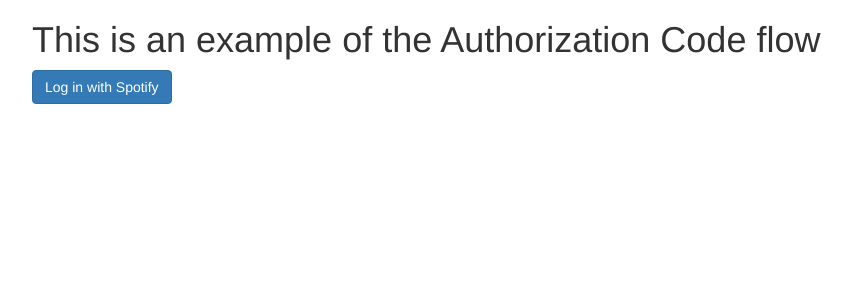
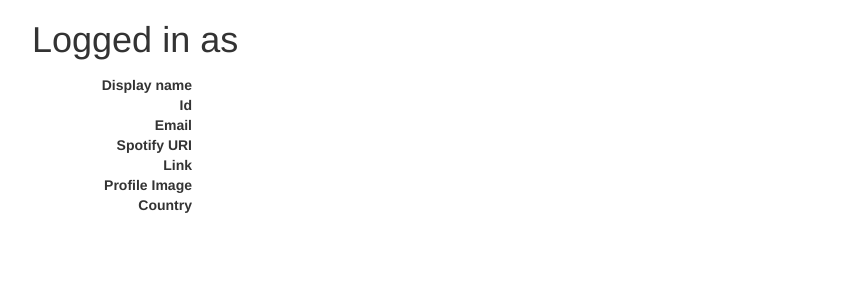
Before and after one commit to craigknott/spotify_flask_web_api, a Flask app: template spotify_flask_web_api/templates/index.html in a window 1280 px wide. Shown: the top 300 px of the page, without its empty margins (38-890 px from the left). Run offline with Flask 2, Linux system fonts and the light colour scheme; the template is opened without the code that fills it, so the values that code supplies are empty; some libraries are stand-ins or nearby versions.

Commit message:
Updated index and login pages

```diff
--- a/spotify_flask_web_api/templates/index.html
+++ b/spotify_flask_web_api/templates/index.html
@@ -3,130 +3,31 @@
   <head>
     <title>Example of the Authorization Code flow with Spotify</title>
     <link rel="stylesheet" href="//netdna.bootstrapcdn.com/bootstrap/3.1.1/css/bootstrap.min.css">
-    <style type="text/css">
-      #login, #loggedin {
-        display: none;
-      }
-      .text-overflow {
-        overflow: hidden;
-        text-overflow: ellipsis;
-        white-space: nowrap;
-        width: 500px;
-      }
-    </style>
   </head>
 
   <body>
     <div class="container">
-      <div id="login">
-        <h1>This is an example of the Authorization Code flow</h1>
-        <a href="/login" class="btn btn-primary">Log in with Spotify</a>
-      </div>
       <div id="loggedin">
         <div id="user-profile">
+          <h1>Logged in as {{ data.display_name }}</h1>
+          <div class="media">
+            <div class="pull-left">
+              <img class="media-object" width="150" src="{{ data.images.0.url }}" />
+            </div>
+            <div class="media-body">
+              <dl class="dl-horizontal">
+                <dt>Display name</dt><dd class="clearfix">{{ data.display_name }}</dd>
+                <dt>Id</dt><dd>{{ data.id }}</dd>
+                <dt>Email</dt><dd>{{ data.email }}</dd>
+                <dt>Spotify URI</dt><dd><a href="{{ data.external_urls.spotify }}">{{ data.external_urls.spotify }}</a></dd>
+                <dt>Link</dt><dd><a href="{{ data.href }}">{{ data.href }}</a></dd>
+                <dt>Profile Image</dt><dd class="clearfix"><a href="{{ data.images.0.url }}">{{ data.images.0.url }}</a></dd>
+                <dt>Country</dt><dd>{{ data.country }}</dd>
+              </dl>
+            </div>
+          </div>
         </div>
-        <div id="oauth">
-        </div>
-        <button class="btn btn-default" id="obtain-new-token">Obtain new token using the refresh token</button>
       </div>
     </div>
-
-    <script id="user-profile-template" type="text/x-handlebars-template">
-      <h1>Logged in as {{display_name}}</h1>
-      <div class="media">
-        <div class="pull-left">
-          <img class="media-object" width="150" src="{{images.0.url}}" />
-        </div>
-        <div class="media-body">
-          <dl class="dl-horizontal">
-            <dt>Display name</dt><dd class="clearfix">{{display_name}}</dd>
-            <dt>Id</dt><dd>{{id}}</dd>
-            <dt>Email</dt><dd>{{email}}</dd>
-            <dt>Spotify URI</dt><dd><a href="{{external_urls.spotify}}">{{external_urls.spotify}}</a></dd>
-            <dt>Link</dt><dd><a href="{{href}}">{{href}}</a></dd>
-            <dt>Profile Image</dt><dd class="clearfix"><a href="{{images.0.url}}">{{images.0.url}}</a></dd>
-            <dt>Country</dt><dd>{{country}}</dd>
-          </dl>
-        </div>
-      </div>
-    </script>
-
-    <script id="oauth-template" type="text/x-handlebars-template">
-      <h2>oAuth info</h2>
-      <dl class="dl-horizontal">
-        <dt>Access token</dt><dd class="text-overflow">{{access_token}}</dd>
-        <dt>Refresh token</dt><dd class="text-overflow">{{refresh_token}}></dd>
-      </dl>
-    </script>
-
-    <script src="//cdnjs.cloudflare.com/ajax/libs/handlebars.js/2.0.0-alpha.1/handlebars.min.js"></script>
-    <script src="http://code.jquery.com/jquery-1.10.1.min.js"></script>
-    <script>
-      (function() {
-        /**
-         * Obtains parameters from the hash of the URL
-         * @return Object
-         */
-        function getHashParams() {
-          var hashParams = {};
-          var e, r = /([^&;=]+)=?([^&;]*)/g,
-              q = window.location.hash.substring(1);
-          while ( e = r.exec(q)) {
-             hashParams[e[1]] = decodeURIComponent(e[2]);
-          }
-          return hashParams;
-        }
-        var userProfileSource = document.getElementById('user-profile-template').innerHTML,
-            userProfileTemplate = Handlebars.compile(userProfileSource),
-            userProfilePlaceholder = document.getElementById('user-profile');
-        var oauthSource = document.getElementById('oauth-template').innerHTML,
-            oauthTemplate = Handlebars.compile(oauthSource),
-            oauthPlaceholder = document.getElementById('oauth');
-        var params = getHashParams();
-        var access_token = params.access_token,
-            refresh_token = params.refresh_token,
-            error = params.error;
-        if (error) {
-          alert('There was an error during the authentication');
-        } else {
-          if (access_token) {
-            // render oauth info
-            oauthPlaceholder.innerHTML = oauthTemplate({
-              access_token: access_token,
-              refresh_token: refresh_token
-            });
-            $.ajax({
-                url: 'https://api.spotify.com/v1/me',
-                headers: {
-                  'Authorization': 'Bearer ' + access_token
-                },
-                success: function(response) {
-                  userProfilePlaceholder.innerHTML = userProfileTemplate(response);
-                  $('#login').hide();
-                  $('#loggedin').show();
-                }
-            });
-          } else {
-              // render initial screen
-              $('#login').show();
-              $('#loggedin').hide();
-          }
-          document.getElementById('obtain-new-token').addEventListener('click', function() {
-            $.ajax({
-              url: '/refresh_token',
-              data: {
-                'refresh_token': refresh_token
-              }
-            }).done(function(data) {
-              access_token = data.access_token;
-              oauthPlaceholder.innerHTML = oauthTemplate({
-                access_token: access_token,
-                refresh_token: refresh_token
-              });
-            });
-          }, false);
-        }
-      })();
-    </script>
   </body>
 </html>
--- a/spotify_flask_web_api/views.py
+++ b/spotify_flask_web_api/views.py
@@ -2,7 +2,7 @@
 import urllib
 
 from uuid import uuid4
-from flask import render_template, request, redirect, jsonify, session
+from flask import render_template, request, redirect, session
 
 from spotify_flask_web_api import app
 
@@ -16,10 +16,15 @@
 
 @app.route('/')
 def index():
-    return render_template('index.html')
+    if 'access_token' in session:
+        r = requests.get('https://api.spotify.com/v1/me',
+                         headers={'Authorization': 'Bearer ' + session.get('access_token')})
+        r.raise_for_status()
+        return render_template('index.html', data=r.json())
+    return render_template('login.html')
 
 
-@app.route('/login')
+@app.route('/login', methods=['GET'])
 def login():
     state = str(uuid4())
     session[STATE_KEY] = state
@@ -53,8 +58,20 @@
     r.raise_for_status()
     session['access_token'] = r.json().get('access_token')
     session['refresh_token'] = r.json().get('refresh_token')
+    return redirect('/')
 
-    # use the access token to access the Spotify Web API
-    r = requests.get('https://api.spotify.com/v1/me', headers={'Authorization': 'Bearer ' + session['access_token']})
+
+@app.route('/refresh_token', methods=['GET'])
+def refresh_token():
+    r = requests.post('https://accounts.spotify.com/api/token',
+                      params={
+                          'grant_type': 'refresh_token',
+                          'refresh_token': session['refresh_token'],
+                          'client_id': CLIENT_ID,
+                          'client_secret': CLIENT_SECRET
+                      },
+                      headers={'Content-Type': 'application/x-www-form-urlencoded'})
     r.raise_for_status()
-    return jsonify(r.json())
+    session['access_token'] = r.json().get('access_token', session['access_token'])
+    session['refresh_token'] = r.json().get('refresh_token', session['refresh_token'])
+    return redirect('/')
```
Also changed, not shown: spotify_flask_web_api/templates/login.html (+16 -0 lines), spotify_flask_web_api/static/style.css (deleted), spotify_flask_web_api/templates/layout.html (deleted).
